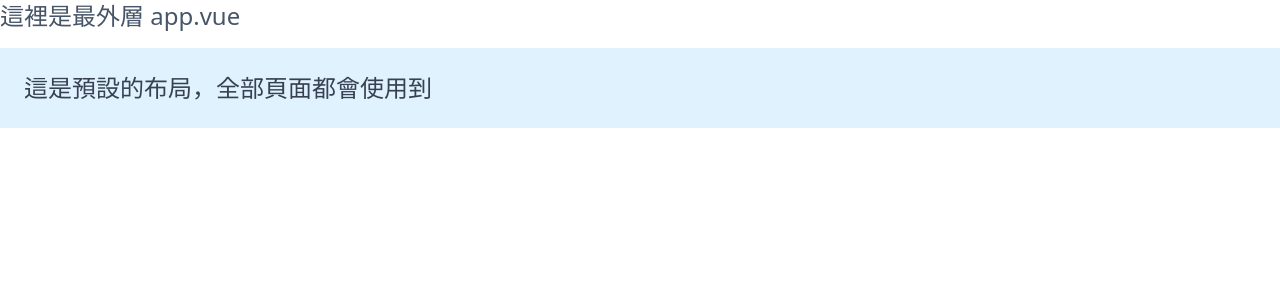
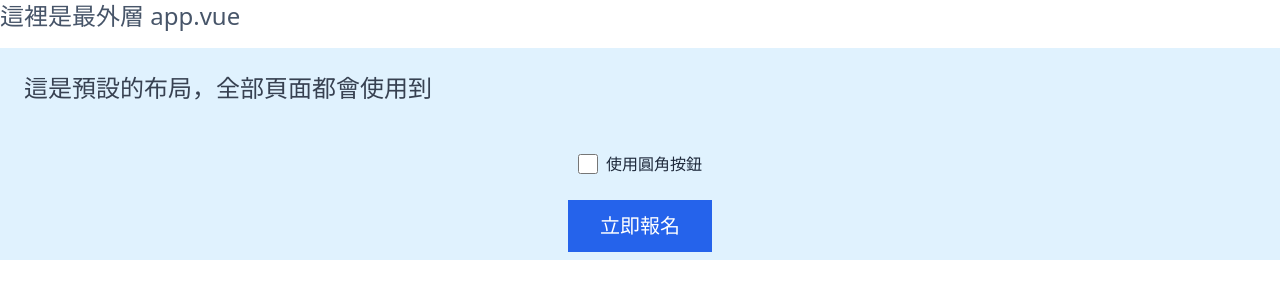
Before and after one commit to ReganHe/nuxt3-app, a Nuxt app: page /component/dynamic in a window 1280 px wide. Shown: the top 300 px of the page. Built offline with nearby package versions, Linux system fonts and the light colour scheme.

Commit message:
动态组件

```diff
--- /dev/null
+++ b/components/base/apply/BaseApplyButton.vue
@@ -0,0 +1,8 @@
+<template>
+  <button
+    type="submit"
+    class="mt-6 bg-blue-600 py-3 px-8 text-xl font-medium text-white hover:bg-blue-700 focus:outline-none focus:ring-2 focus:ring-blue-500 focus:ring-offset-2"
+  >
+    立即報名
+  </button>
+</template>
--- /dev/null
+++ b/components/round/apply/RoundApplyButton.vue
@@ -0,0 +1,8 @@
+<template>
+  <button
+    type="submit"
+    class="mt-6 rounded-full bg-blue-600 py-3 px-8 text-xl font-medium text-white hover:bg-blue-700 focus:outline-none focus:ring-2 focus:ring-blue-500 focus:ring-offset-2"
+  >
+    立即報名
+  </button>
+</template>
--- /dev/null
+++ b/pages/component/dynamic.vue
@@ -0,0 +1,21 @@
+<template>
+  <div class="flex flex-col items-center">
+    <div class="mt-8 flex items-center">
+      <input
+        id="show-button"
+        v-model="useRound"
+        name="show-button"
+        type="checkbox"
+        class="h-5 w-5"
+      />
+      <label for="show-button" class="ml-2 block text-base text-slate-800">使用圓角按鈕</label>
+    </div>
+    <component :is="useRound ? RoundButton : BaseButton" />
+  </div>
+</template>
+
+<script setup>
+const useRound = ref(false)
+const BaseButton = resolveComponent('BaseApplyButton')
+const RoundButton = resolveComponent('RoundApplyButton')
+</script>
--- /dev/null
+++ b/pages/component/lazy.vue
@@ -0,0 +1,13 @@
+<template>
+  <div class="flex flex-col items-center">
+    <div class="mt-8 flex items-center">
+      <input id="show-button" v-model="show" name="show-button" type="checkbox" class="h-5 w-5" />
+      <label for="show-button" class="ml-2 block text-base text-slate-800">顯示報名按鈕</label>
+    </div>
+    <LazyBaseApplyButton v-if="show" />
+  </div>
+</template>
+
+<script setup>
+const show = ref(false)
+</script>
```
